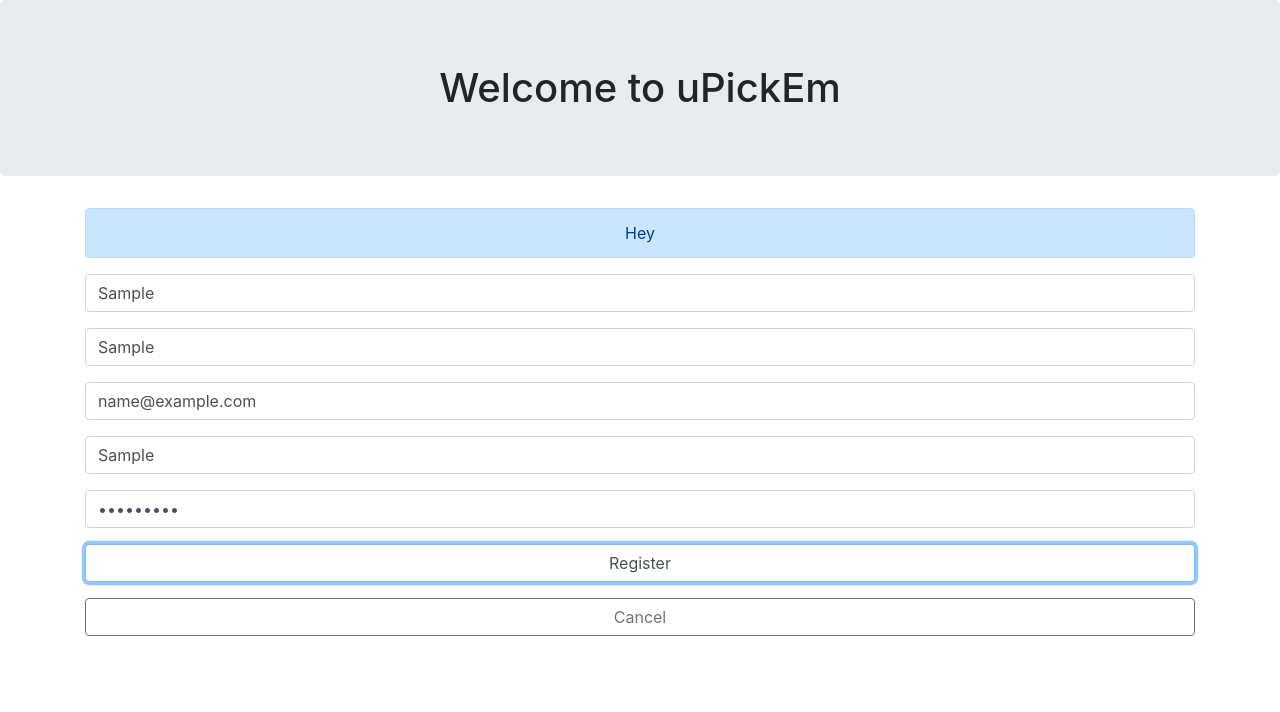
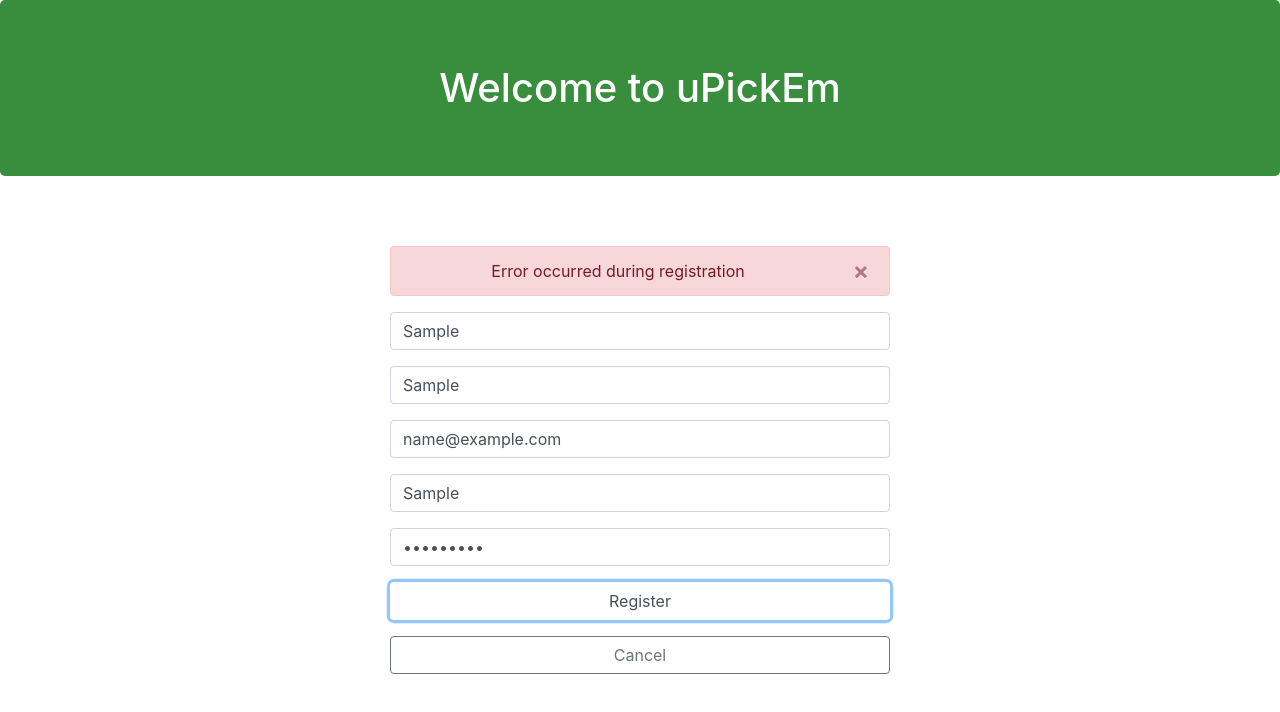
Before and after one commit to kmikus/upickem-react, a React (Create React App) app: page /register in a window 1280 px wide. Both pictures are taken after typing "Sample", "Sample", "name@example.com", "Sample", "Sample123" into the empty fields and a click on the input "Register". Shown: the top 712 px of the page. Built offline with nearby package versions, Linux system fonts and the light colour scheme; no server answers.

Commit message:
working on getting a stupid message to display on one screen from the next

```diff
--- a/src/App.css
+++ b/src/App.css
@@ -31,8 +31,22 @@
   }
 }
 
-/* .jumbotron {
-  color: #8BC34A;
-  background-color: #303F9F;
-  font-size: 3.0em;
-} */
+.jumbotron {
+  color: white;
+  background-color: #388E3C;
+}
+
+.btn-primary {
+  background-color: #7C4DFF;
+  border: none;
+}
+
+.btn-primary:hover {
+  background-color: rgb(81, 17, 255)
+}
+
+.high-padding-form {
+  padding-left: 25%;
+  padding-right: 25%;
+  padding-top: 3%;
+}
--- a/src/pages/Register.js
+++ b/src/pages/Register.js
@@ -5,19 +5,43 @@ import { Alert } from 'reactstrap';
 
 export default class RegisterPage extends React.Component {
 
-    state = {
-        displayAlert: false,
+    constructor(props) {
+        super(props);
+
+        this.state = {
+            alertVisible: false,
             alertText: ""
+        }
+
+        this.dismissAlert = this.dismissAlert.bind(this);
+        this.showAlert = this.showAlert.bind(this);
+    }
+
+    dismissAlert() {
+        this.setState({ alertVisible: false });
+    }
+
+    showAlert(message) {
+        this.setState({
+            alertVisible: true,
+            alertText: message
+        });
     }
 
     render() {
         return (
             <div>
                 <LoginHeading />
-                <div className="container">
+                <div className="container high-padding-form">
                     {/* TODO work on this conditionally */}
-                    <Alert color="primary">Hey</Alert>
-                    <RegisterForm />
+                    <Alert
+                        color="danger"
+                        isOpen={this.state.alertVisible}
+                        toggle={this.dismissAlert}
+                    >
+                        {this.state.alertText}
+                    </Alert>
+                    <RegisterForm showAlert={this.showAlert} />
                 </div>
             </div>
         );
@@ -33,15 +57,11 @@ class RegisterForm extends React.Component {
         super(props);
 
         this.state = {
-            formData: {
             firstName: "",
             lastName: "",
             email: "",
             username: "",
             password: "",
-            }
-
-
         };
 
         this.register = this.register.bind(this);
@@ -49,13 +69,25 @@ class RegisterForm extends React.Component {
 
     register(event) {
         event.preventDefault();
-        API.register(...Object.values(this.state.formData)).then(response => {
+        API.register(
+            this.state.firstName,
+            this.state.lastName,
+            this.state.email,
+            this.state.username,
+            this.state.password
+            ).then(
+                response => {
                     if (response.data.success) {
-                // redirect to login, show success message
+                        window.location.href="/login"
                     } else {
-                // show error message
+                        console.log('hello');
                     }
-        });
+                },
+                failed => {
+                    // TODO customize the error message
+                    this.props.showAlert("Error occurred during registration");
+                }
+        );
     };
 
     render() {
--- a/src/pages/login.js
+++ b/src/pages/login.js
@@ -7,7 +7,7 @@ const LoginPage = (props) => {
   return (
     <div>
       <LoginHeading />
-      <div className="container">
+      <div className="container high-padding-form">
         <LoginForm />
       </div>
     </div>
```
Lines whose indentation alone changed are shown as unchanged.
